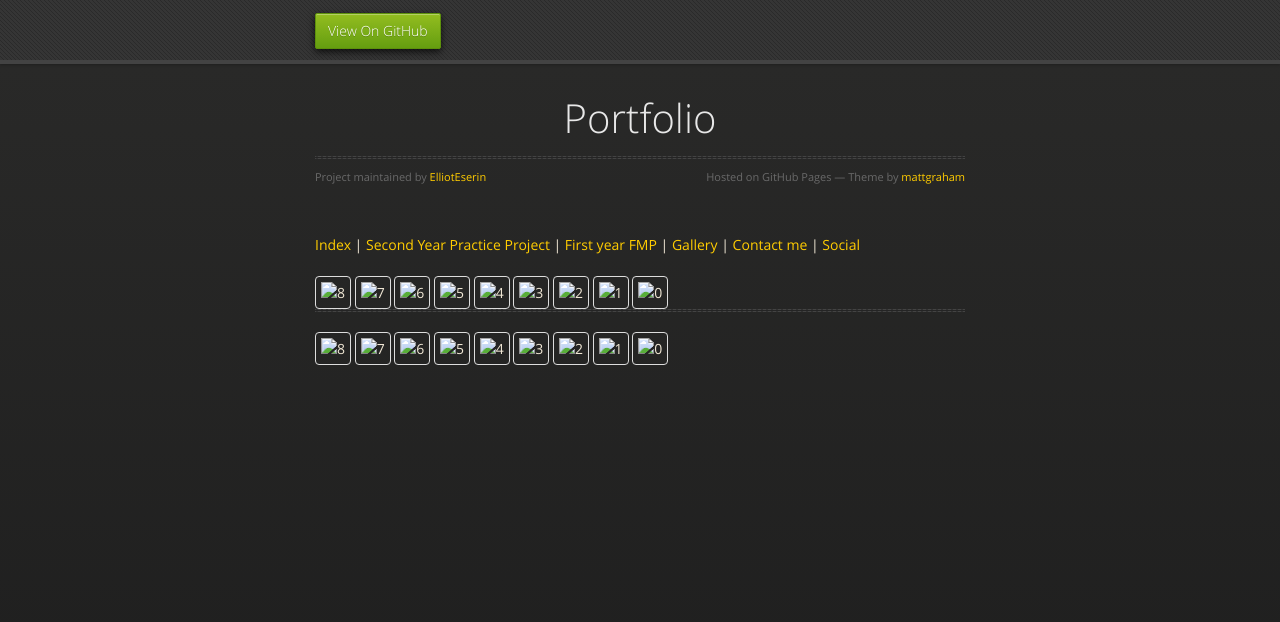
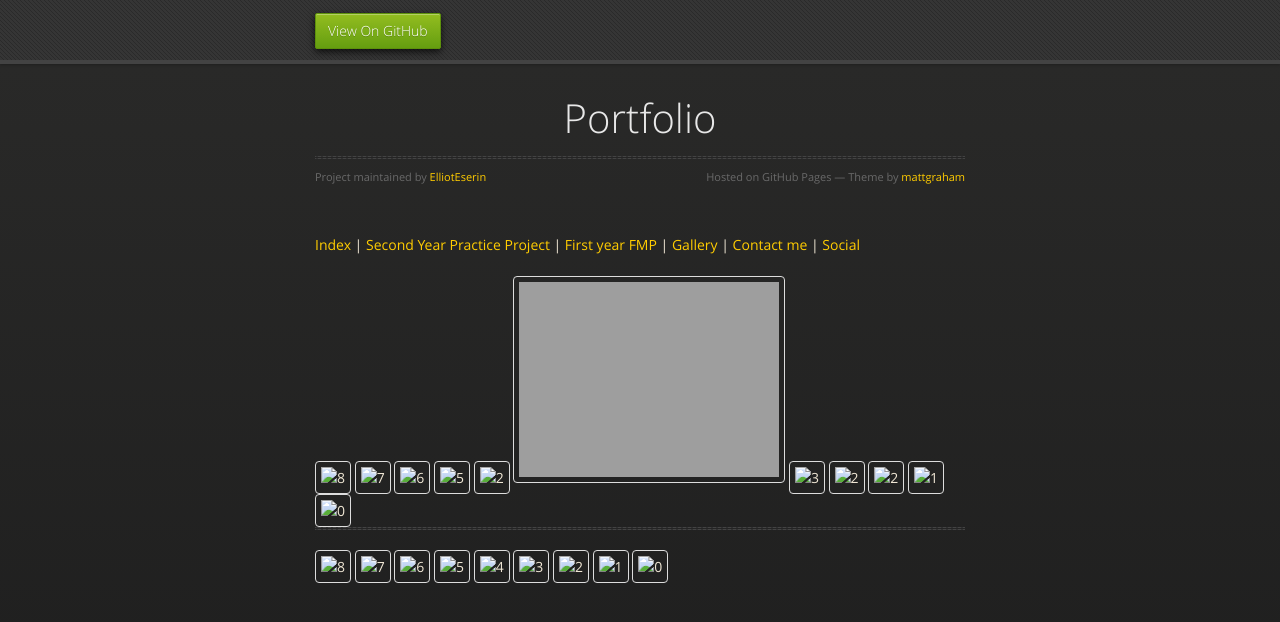
Before and after one commit to ElliotEserin/Portfolio, a Jekyll site: the page built from gallery.md, in a window 1280 px wide. Shown: the top 622 px of the page. Built offline with Jekyll 4.4.1, drawn with Linux system fonts in a browser that asks for light colours; our own code applies the rules of GitHub Pages for plain Markdown files; the repository's description, which GitHub fills in, is left out.

Commit message:
Update gallery.md

```diff
--- a/gallery.md
+++ b/gallery.md
@@ -10,15 +10,17 @@
 </style>
 </head>
 <body>
-<img src="https://ellioteserin.github.io/portfolio/assets/images/unnamed (7).png" alt="8" style="width:40%">
-<img src="https://ellioteserin.github.io/portfolio/assets/images/unnamed (6).png" alt="7" style="width:40%">
-<img src="https://ellioteserin.github.io/portfolio/assets/images/unnamed (5).png" alt="6" style="width:40%">
-<img src="https://ellioteserin.github.io/portfolio/assets/images/unnamed (4).png" alt="5" style="width:40%">
-<img src="https://ellioteserin.github.io/portfolio/assets/images/unnamed (3).png" alt="4" style="width:40%">
-<img src="https://ellioteserin.github.io/portfolio/assets/images/unnamed (2).png" alt="3" style="width:40%">
-<img src="https://ellioteserin.github.io/portfolio/assets/images/unnamed (1).png" alt="2" style="width:40%">
-<img src="https://ellioteserin.github.io/portfolio/assets/images/unnamed.png" alt="1" style="width:40%">
-<img src="https://ellioteserin.github.io/portfolio/assets/images/pasted image 0.png" alt="0" style="width:40%">
+<img src="https://ellioteserin.github.io/portfolio/assets/images/Year2 Practice/finished5.JPG" alt="8" style="width:40%">
+<img src="https://ellioteserin.github.io/portfolio/assets/images/Year2 Practice/Photo0.png" alt="7" style="width:40%">
+<img src="https://ellioteserin.github.io/portfolio/assets/images/Year2 Practice/Capture.JPG" alt="6" style="width:40%">
+<img src="https://ellioteserin.github.io/portfolio/assets/images/Year2 Practice/Finished1.JPG" alt="5" style="width:40%">
+<img src="https://ellioteserin.github.io/portfolio/assets/images/Year2 Practice/CaptureCode.JPG" alt="2" style="width:40%">
+<img src="https://ellioteserin.github.io/portfolio/assets/images/Year2 Practice/week4" alt="4" style="width:40%">
+<img src="https://ellioteserin.github.io/portfolio/assets/images/Year2 Practice/week3 2.png" alt="3" style="width:40%">
+<img src="https://ellioteserin.github.io/portfolio/assets/images/Year2 Practice/week3 1.png" alt="2" style="width:40%">
+<img src="https://ellioteserin.github.io/portfolio/assets/images/Year2 Practice/CaptureShader.JPG" alt="2" style="width:40%">
+<img src="https://ellioteserin.github.io/portfolio/assets/images/Year2 Practice/week2.JPG" alt="1" style="width:40%">
+<img src="https://ellioteserin.github.io/portfolio/assets/images/Year2 Practice/week1.JPG" alt="0" style="width:40%">
 <hr>
 <img src="https://ellioteserin.github.io/portfolio/assets/images/unnamed (7).png" alt="8" style="width:40%">
 <img src="https://ellioteserin.github.io/portfolio/assets/images/unnamed (6).png" alt="7" style="width:40%">
```
